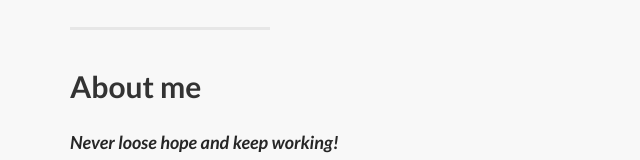
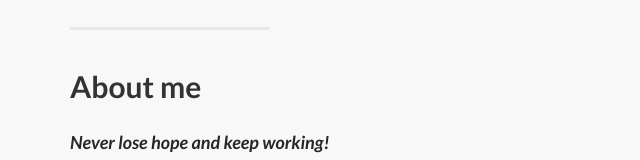
Before and after one commit to nehalamin93/nehalamin93.github.io, a plain HTML site: page index.html in a window 1280 px wide. Shown: the part 820-980 px from the top of the page, 0-640 px from the left. Drawn offline with Linux system fonts and the light colour scheme.

Commit message:
Update index.html

```diff
--- a/index.html
+++ b/index.html
@@ -124,7 +124,7 @@
                     <hr class="section-heading-spacer">
                     <div class="clearfix"></div>
                     <h2 class="section-heading">About me</h2>
-                    <h4 class="italic">Never loose hope and keep working!</h4>
+                    <h4 class="italic">Never lose hope and keep working!</h4>
                     <p class="lead">My name is <strong>Md Nehal Amin</strong>, and I'm pursuing my <strong>5 year Integrated M.Sc.</strong> degree in <strong>Mathematics and Computing</strong> at <strong>Indian Institute of Technology Kharagpur</strong>. As a rising senior, my final days in college are quickly approaching. Looking forward, I plan to join the industry as a full stack engineer.</p>
                     <p class="lead">
                     I love coding and I'm very good at algorithms. I'm excited about developing reliable, elegant code and working on products that simplify the lives of others. If you think our interests align, feel free to reach out!
```
